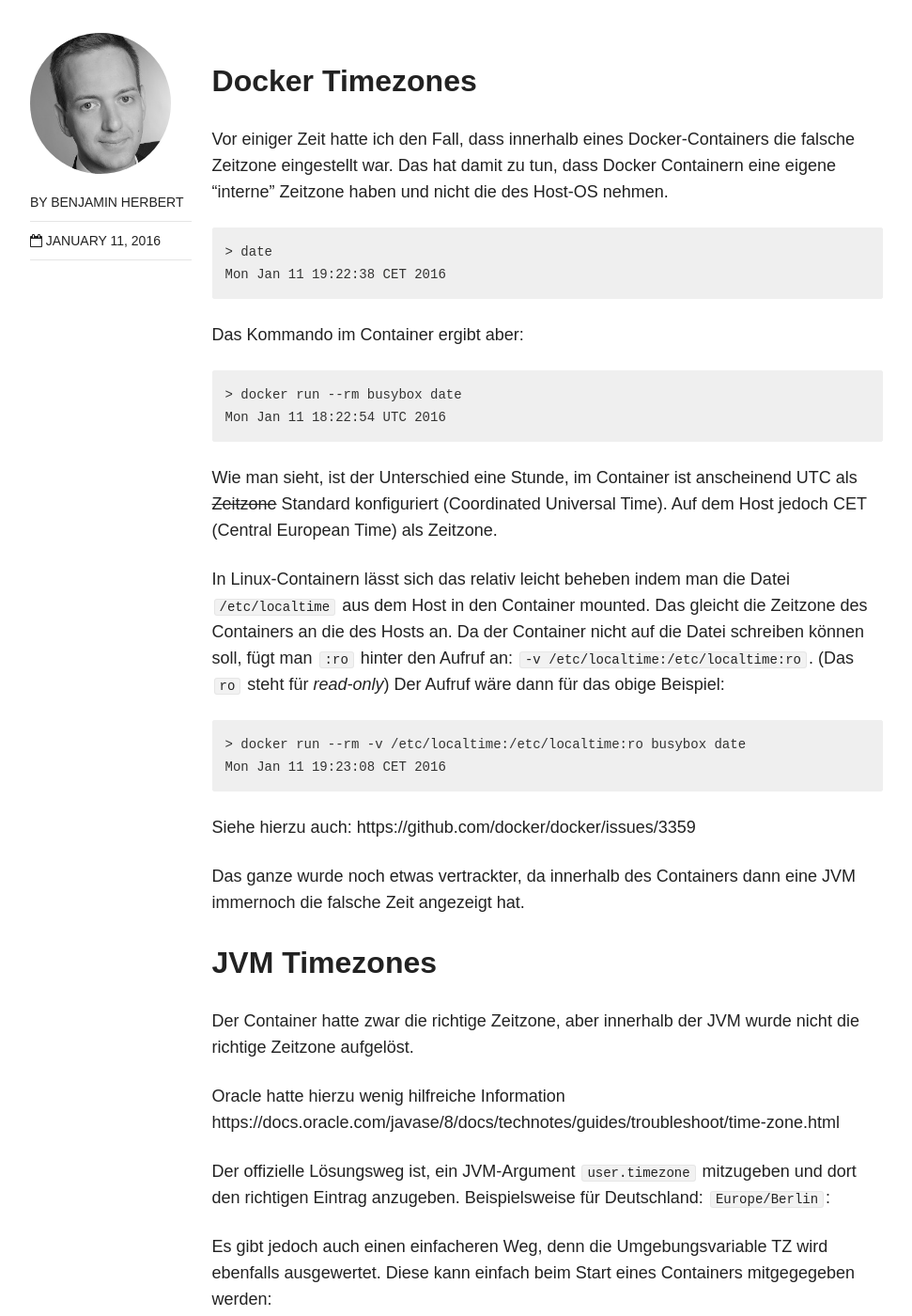
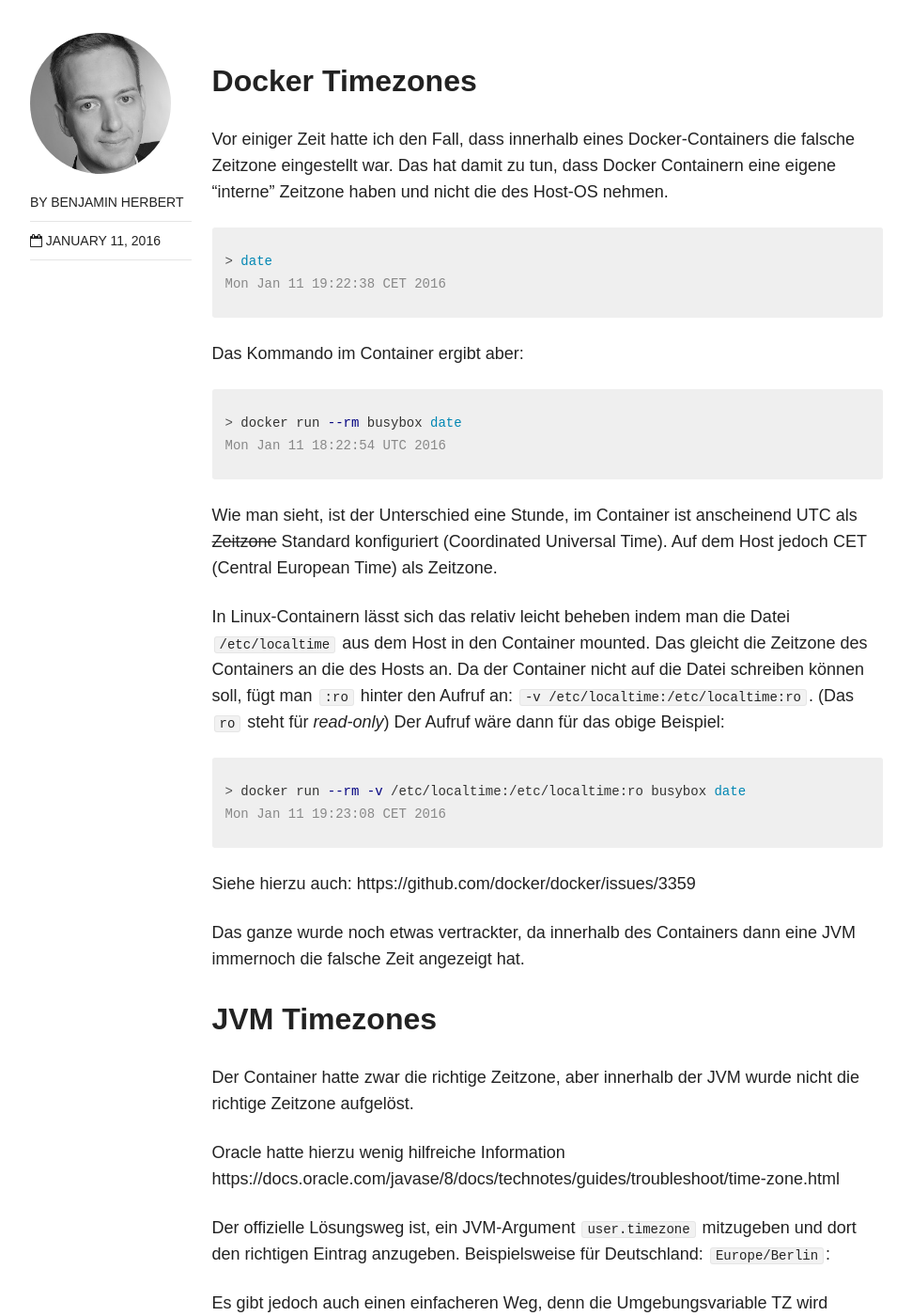
Before and after one commit to BenjaminHerbert/BenjaminHerbert.github.io, a Jekyll site: the page built from _posts/blog/2016-01-11-docker-java-timezone.md, in a window 1280 px wide and 1400 px high, scrolled down 361 px. Shown: the whole window at 94% size, without its empty margins (154-1125 px from the left). Built offline with Jekyll 4.4.1, drawn with Linux system fonts in a browser that asks for light colours; nearby versions of some CDN libraries; some of the changed text lies outside the part shown.

Commit message:
Fix highlighting

```diff
--- a/_posts/blog/2016-01-11-docker-java-timezone.md
+++ b/_posts/blog/2016-01-11-docker-java-timezone.md
@@ -14,15 +14,17 @@ author: benjamin_herbert
 Vor einiger Zeit hatte ich den Fall, dass innerhalb eines Docker-Containers die falsche Zeitzone eingestellt war. Das hat damit zu tun, dass
 Docker Containern eine eigene "interne" Zeitzone haben und nicht die des Host-OS nehmen.
 
-
-    > date
-    Mon Jan 11 19:22:38 CET 2016
+{% highlight console %}
+> date
+Mon Jan 11 19:22:38 CET 2016
+{% endhighlight %}
 
 Das Kommando im Container ergibt aber:
 
-
-    > docker run --rm busybox date
-    Mon Jan 11 18:22:54 UTC 2016
+{% highlight console %}
+> docker run --rm busybox date
+Mon Jan 11 18:22:54 UTC 2016
+{% endhighlight %}
 
 Wie man sieht, ist der Unterschied eine Stunde, im Container ist anscheinend UTC als ~~Zeitzone~~ Standard konfiguriert (Coordinated Universal Time). Auf dem Host jedoch CET (Central European Time) als Zeitzone.
 
@@ -30,9 +32,10 @@ In Linux-Containern lässt sich das relativ leicht beheben indem man die Datei `
 auf die Datei schreiben können soll, fügt man `:ro` hinter den Aufruf an: `-v /etc/localtime:/etc/localtime:ro`. (Das `ro` steht für *read-only*)
 Der Aufruf wäre dann für das obige Beispiel:
 
-
-    > docker run --rm -v /etc/localtime:/etc/localtime:ro busybox date
-    Mon Jan 11 19:23:08 CET 2016
+{% highlight console %}
+> docker run --rm -v /etc/localtime:/etc/localtime:ro busybox date
+Mon Jan 11 19:23:08 CET 2016
+{% endhighlight %}
 
 Siehe hierzu auch: https://github.com/docker/docker/issues/3359
 
@@ -48,12 +51,8 @@ Der offizielle Lösungsweg ist, ein JVM-Argument `user.timezone` mitzugeben und
 
 Es gibt jedoch auch einen einfacheren Weg, denn die Umgebungsvariable TZ wird ebenfalls ausgewertet. Diese kann einfach beim Start eines Containers mitgegegeben werden:
 
-
-    docker run -e TZ="Europe/Berlin" # ...
-
+{% highlight console %}
+docker run -e TZ="Europe/Berlin" # ...
+{% endhighlight %}
 
 Das hat für unseren Anwendungsfall ausgereicht um innerhalb der JVM die korrekte Default TimeZone zu erhalten.
-
-{% highlight text %}
-code goes here
-{% endhighlight %}
```
